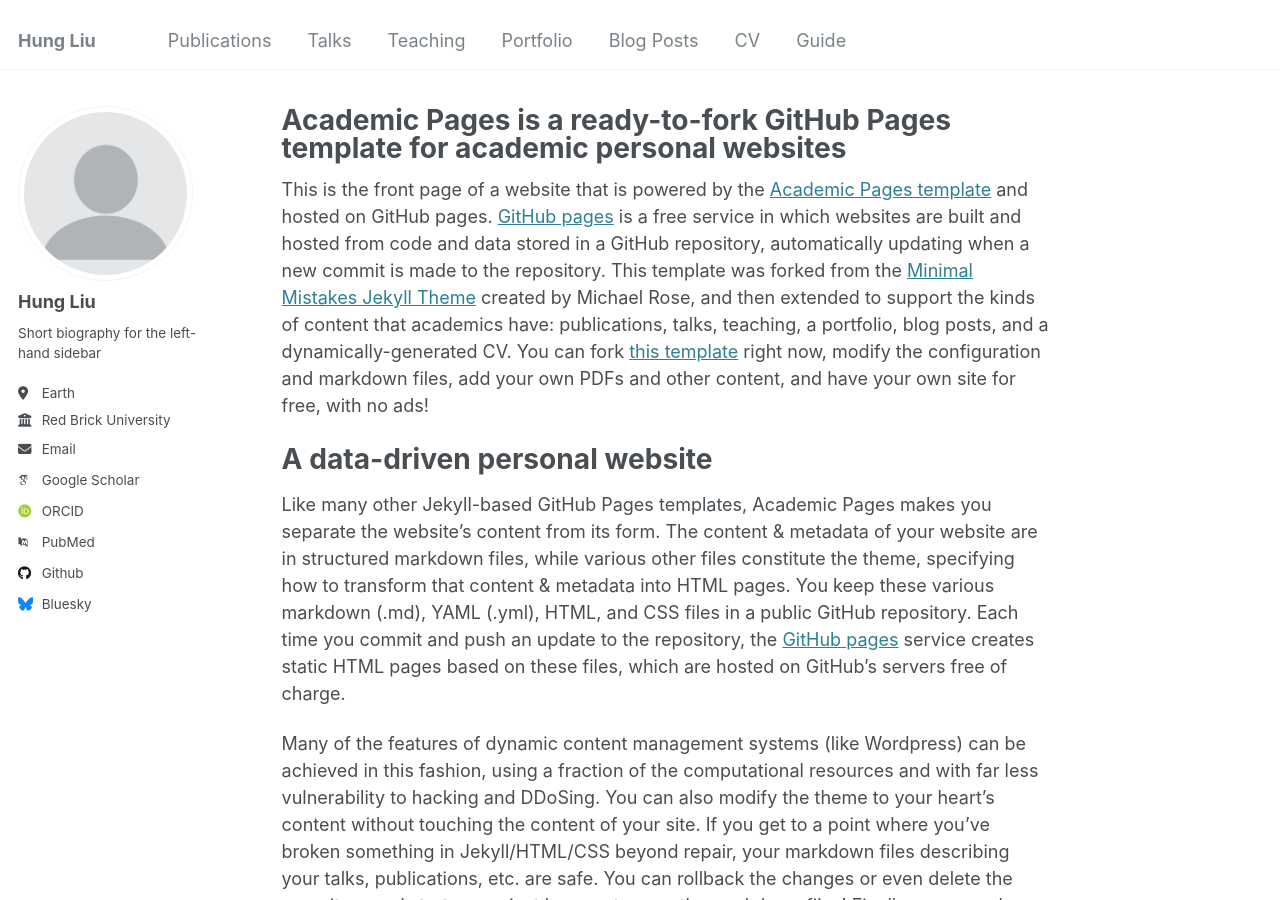
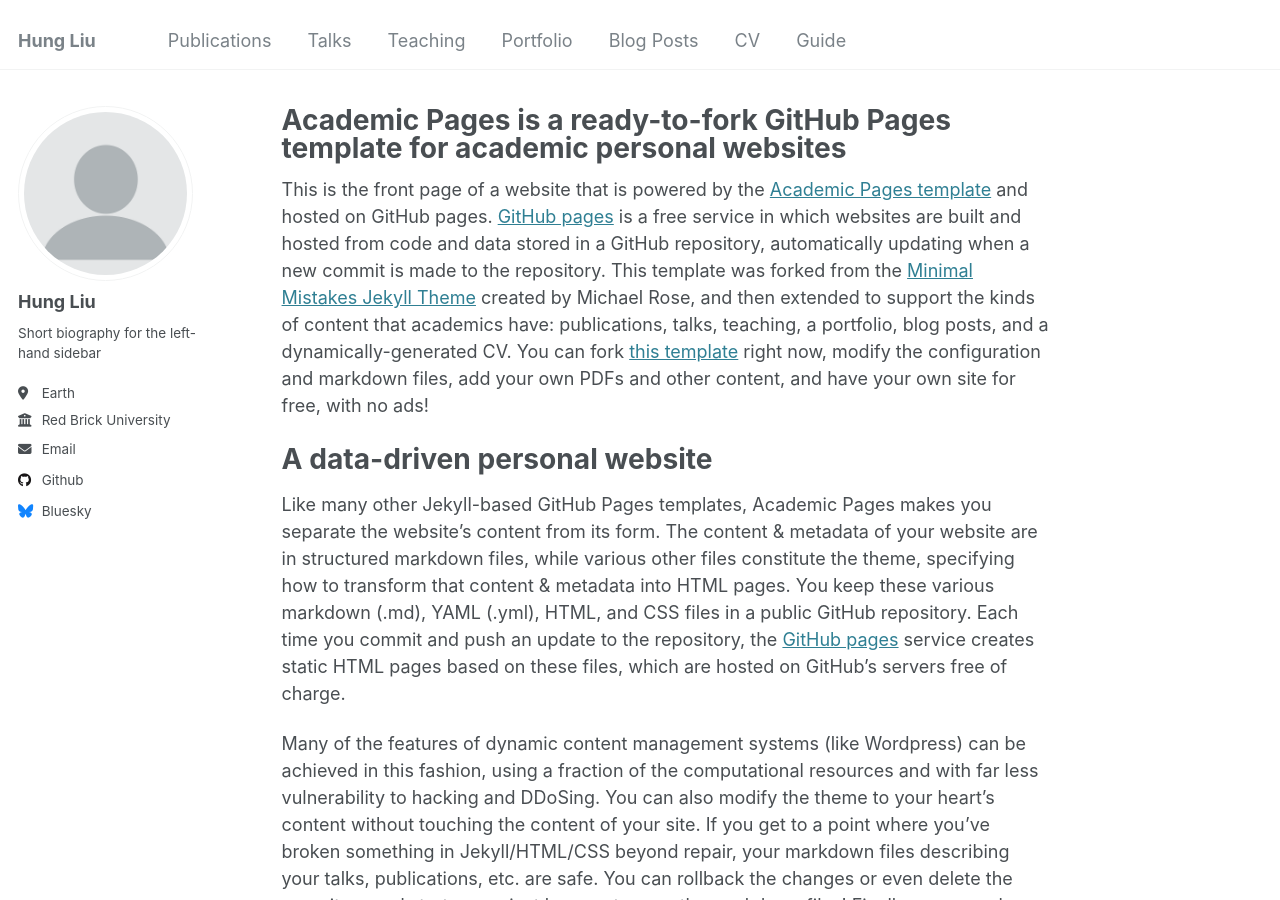
Before and after one commit to sunnySKL/sunnySKL.github.io, a Jekyll site: the page built from _pages/about.md, in a window 1280 px wide and 900 px high. Built offline with Jekyll 4.4.1, drawn with Linux system fonts in a browser that asks for light colours; some web fonts are replaced; part of the change alters nothing that is shown.

Commit message:
Update _config.yml

```diff
--- a/_config.yml
+++ b/_config.yml
@@ -12,7 +12,7 @@ title                    : "Hung Liu"
 title_separator          : "-"
 name                     : &name "Hung Liu"
 description              : &description "personal description"
-url                      : https://academicpages.github.io # the base hostname & protocol for your site e.g. "https://[your GitHub username].github.io"
+url                      : "https://junny03.github.io/"
 baseurl                  : "" # the subpath of your site, e.g. "/blog"
 repository               : "academicpages/academicpages.github.io"
 
@@ -28,15 +28,13 @@ author:
   location         : "Earth"
   employer         : "Red Brick University"
   uri              : # URL
-  email            : "none@example.org"
+  email            : "hungliu.contact@gmail.com"
 
   # Academic websites
   arxiv            : # URL - Update with the correct link to your profile
-  googlescholar    : "https://scholar.google.com/citations?user=PS_CX0AAAAAJ"
+  googlescholar    :
   impactstory      : # URL
-  orcid            : "http://orcid.org/yourorcidurl"
   semantic         : # URL
-  pubmed           : "https://www.ncbi.nlm.nih.gov/pubmed/?term=john+snow"
   researchgate     : # URL
   scopus           : # URL
 
@@ -58,7 +56,7 @@ author:
   keybase          : # Username
   instagram        : # Username
   lastfm           : # Username
-  linkedin         : # Username
+  linkedin         : # hungliu-0
   mastodon         : # URL
   medium           : # URL
   pinterest        : # Username
```
